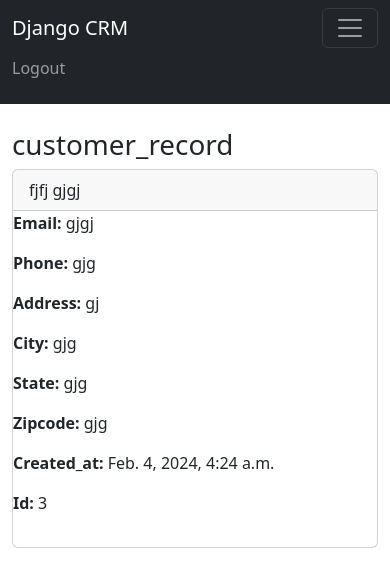
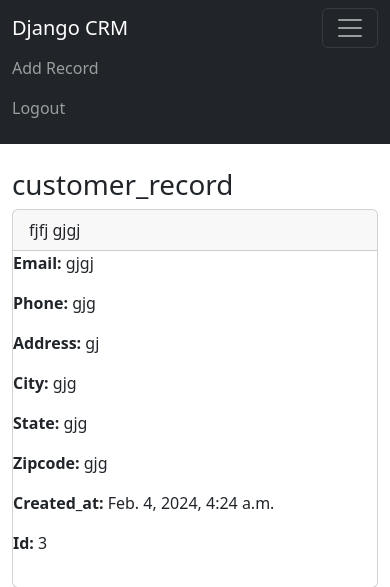
Before and after one commit to Thanushan1523/WEBSITE-CRM, a Django app: page /record/3 in a window 390 px wide, after a click that opens the changed part. Shown: the top 587 px of the page. Run offline with Django 5.2, Linux system fonts and the light colour scheme; a user stored in the database is signed in; data comes from the database, SQL or seed files in the repository; both versions use the stored data as it was after the commit.

Commit message:
adding  the record

```diff
--- a/website/templates/navbar.html
+++ b/website/templates/navbar.html
@@ -7,6 +7,9 @@
       <div class="collapse navbar-collapse" id="navbarSupportedContent">
         <ul class="navbar-nav me-auto mb-2 mb-lg-0">
           {% if user.is_authenticated %}
+          <li class="nav-item">
+            <a class="nav-link" href="{% url 'add_record' %}">Add Record </a>
+          </li>
           <li class="nav-item">
             <a class="nav-link" href="{% url 'logout' %}">Logout</a>
           </li>
--- a/website/urls.py
+++ b/website/urls.py
@@ -9,4 +9,5 @@ urlpatterns = [
     path ('register/',views.register_user ,name='register'),
     path ('record/<int:pk>',views.customer_record ,name='record'),
     path ('delete_record/<int:pk>',views.delete_record ,name='delete_record'),
+    path ('add_record/',views.add_record,name='add_record'),
 ]
--- a/website/views.py
+++ b/website/views.py
@@ -68,3 +68,17 @@ def delete_record (request ,pk):
         else:
             messages.success(request ,"you Must Be Login ")
             return redirect ('home')
+
+
+def add_record(request):
+    form = AddRecordForm(request.POST or None)
+    if request.user.is_authenticated:
+        if request.method == "POST":
+            if form.is_valid():
+                add_record = form.save()
+                messages.success(request ,"Record addedd......")
+                return redirect ('home')
+        return render(request, 'add_record.html', {'form':form})
+    else:
+            messages.success(request ,"you Must Be Login ")
+            return redirect ('home')
```
Also changed, not shown: website/forms.py (+16 -0 lines), website/templates/add_record.html (added, +13 -0 lines), db.sqlite3.
